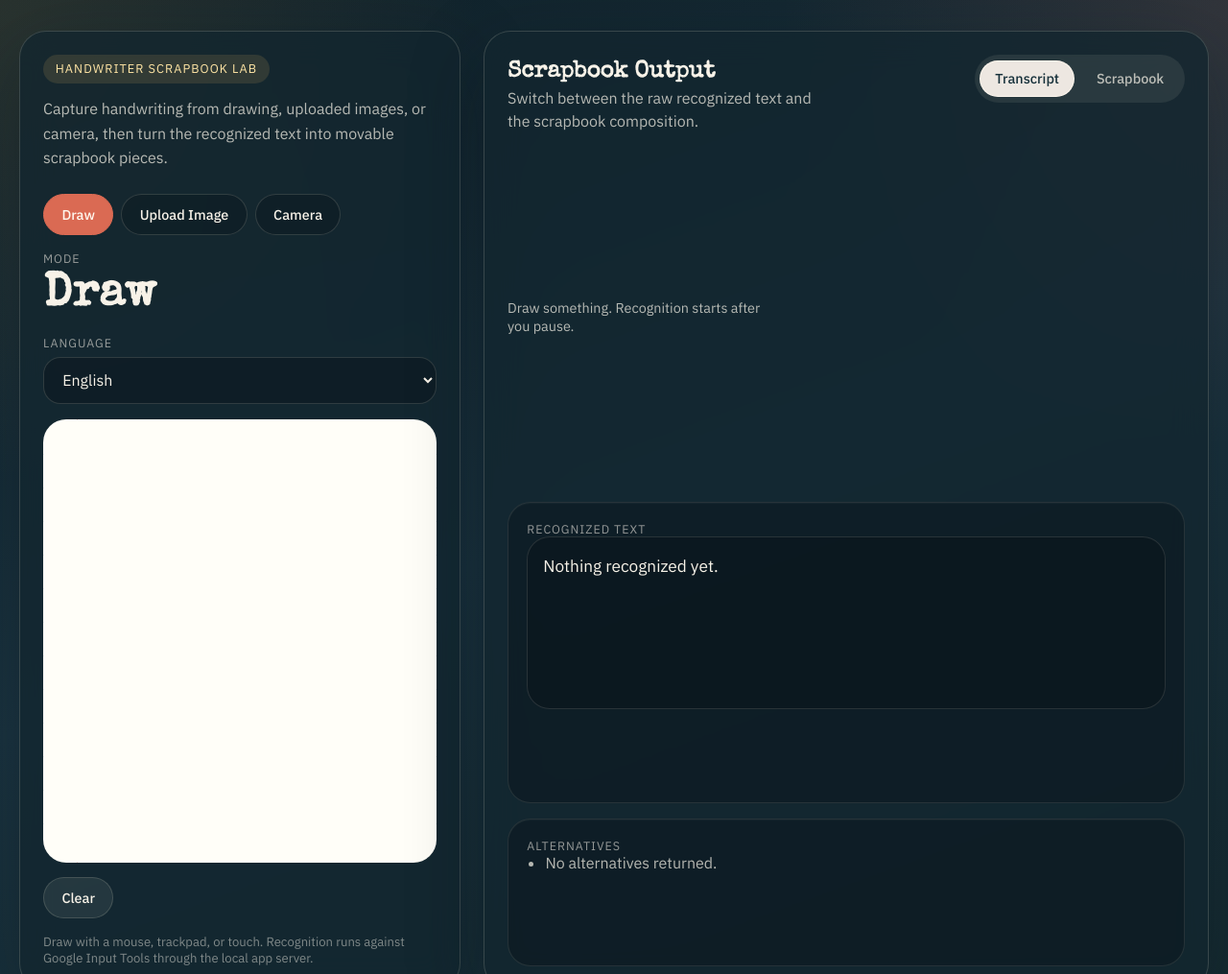
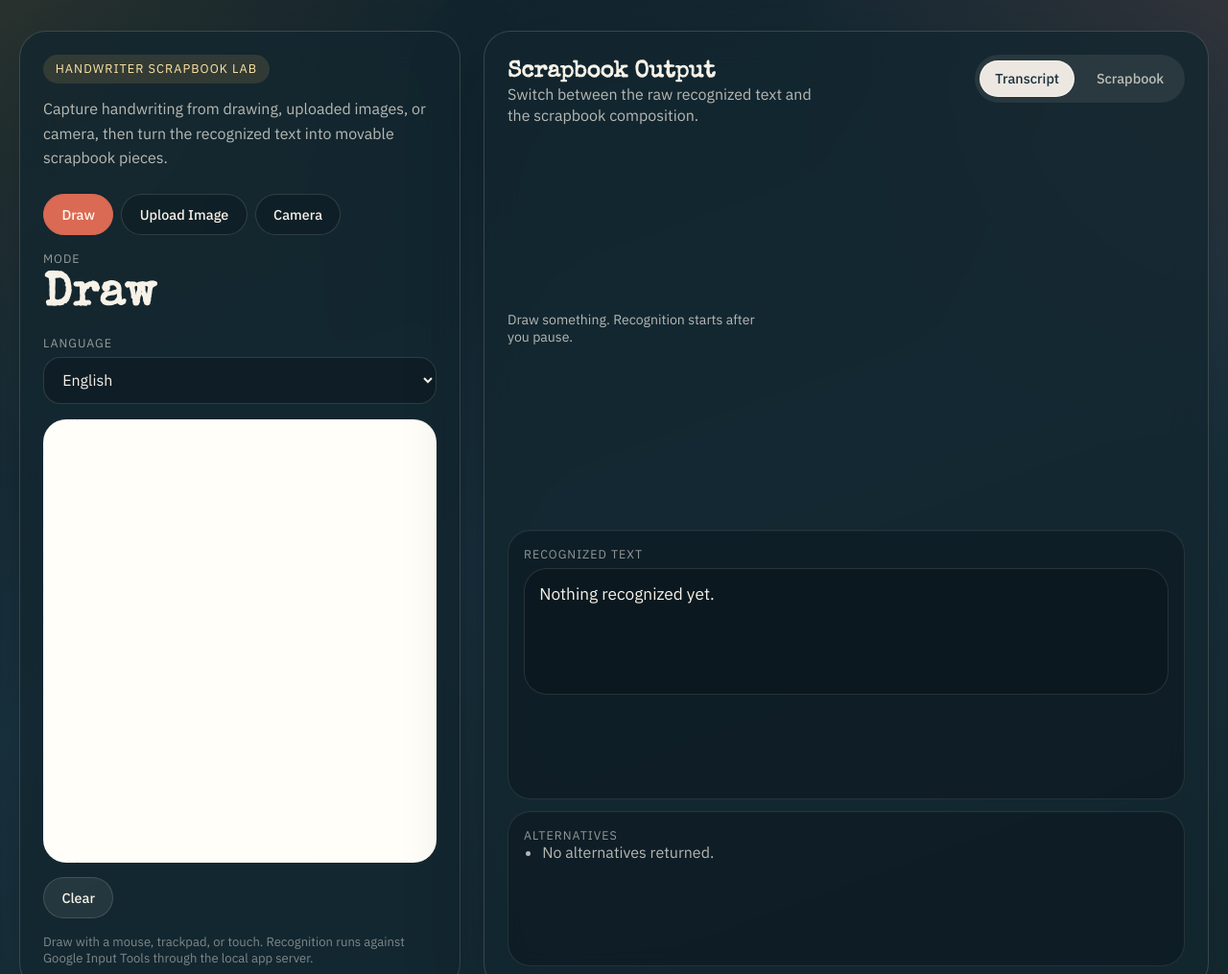
Before and after one commit to blackgirlbytes/pretext-handwriting-demo, a website with bundled scripts: page public/index.html in a window 1280 px wide. Shown: the top 1015 px of the page at 96% size. Built offline with nearby package versions, Linux system fonts and the light colour scheme.

Commit message:
Tighten scrapbook output spacing
Entire-Checkpoint: 4f1cc5dfb5d3

```diff
--- a/public/styles.css
+++ b/public/styles.css
@@ -58,6 +58,7 @@ input {
 .input-workspace,
 .output-workspace {
   padding: 1.5rem;
+  gap: 0.75rem;
 }
 
 .panel-kicker {
@@ -255,7 +256,7 @@ button:disabled {
 .panel-right {
   min-height: 100%;
   display: grid;
-  gap: 1rem;
+  gap: 0.5rem;
 }
 
 .output-topline {
@@ -263,41 +264,42 @@ button:disabled {
   justify-content: space-between;
   gap: 1rem;
   align-items: flex-start;
-  margin-bottom: 0.1rem;
+  margin-bottom: 0;
 }
 
 .output-topline p {
-  margin: 0.2rem 0 0;
+  margin: 0.1rem 0 0;
   color: var(--muted);
-  line-height: 1.5;
+  line-height: 1.35;
   max-width: 34ch;
 }
 
 .status {
   min-height: 1.4rem;
   color: rgba(247, 242, 232, 0.72);
-  font-size: 0.9rem;
+  font-size: 0.88rem;
   max-width: 32ch;
-  margin-bottom: 0.15rem;
+  margin-bottom: 0;
 }
 
 .result-card {
   border: 1px solid rgba(255, 244, 224, 0.1);
   border-radius: 24px;
-  padding: 1.2rem;
+  padding: 1rem;
   background: rgba(8, 16, 21, 0.35);
   box-shadow: inset 0 1px 0 rgba(255, 255, 255, 0.03);
 }
 
 .result-text {
-  min-height: 180px;
-  padding: 1rem;
+  min-height: 132px;
+  margin-top: 0.45rem;
+  padding: 0.85rem 0.95rem;
   border-radius: 24px;
   background: rgba(8, 16, 21, 0.35);
   border: 1px solid rgba(255, 244, 224, 0.12);
   color: var(--text);
   font-size: 1.08rem;
-  line-height: 1.6;
+  line-height: 1.55;
   white-space: pre-wrap;
 }
 
@@ -333,7 +335,7 @@ button:disabled {
 
 .output-panel {
   display: none;
-  gap: 1rem;
+  gap: 0.75rem;
 }
 
 .output-panel.is-active {
```
